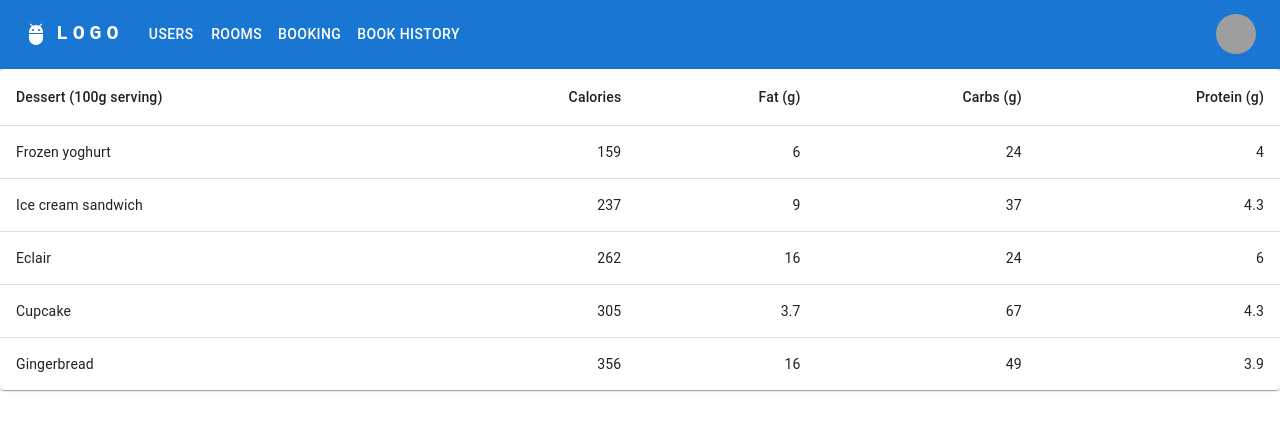
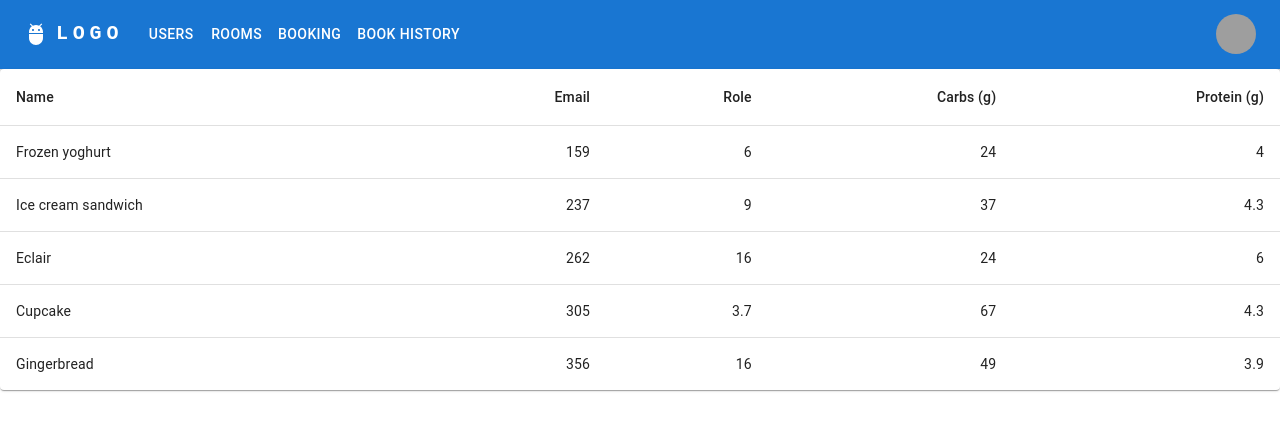
Before and after one commit to hexl84/MeetingRoom, a React (Create React App) app in the folder meeting-room/: page /users in a window 1280 px wide. Shown: the top 430 px of the page. Built offline with nearby package versions, Linux system fonts and the light colour scheme; grey boxes are pictures that could not be loaded.

Commit message:
Update user table

```diff
--- a/meeting-room/src/Users.js
+++ b/meeting-room/src/Users.js
@@ -25,9 +25,9 @@ export default function UsersTable() {
       <Table sx={{ minWidth: 650 }} aria-label="simple table">
         <TableHead>
           <TableRow>
-            <TableCell>Dessert (100g serving)</TableCell>
-            <TableCell align="right">Calories</TableCell>
-            <TableCell align="right">Fat&nbsp;(g)</TableCell>
+            <TableCell>Name</TableCell>
+            <TableCell align="right">Email</TableCell>
+            <TableCell align="right">Role</TableCell>
             <TableCell align="right">Carbs&nbsp;(g)</TableCell>
             <TableCell align="right">Protein&nbsp;(g)</TableCell>
           </TableRow>
```
